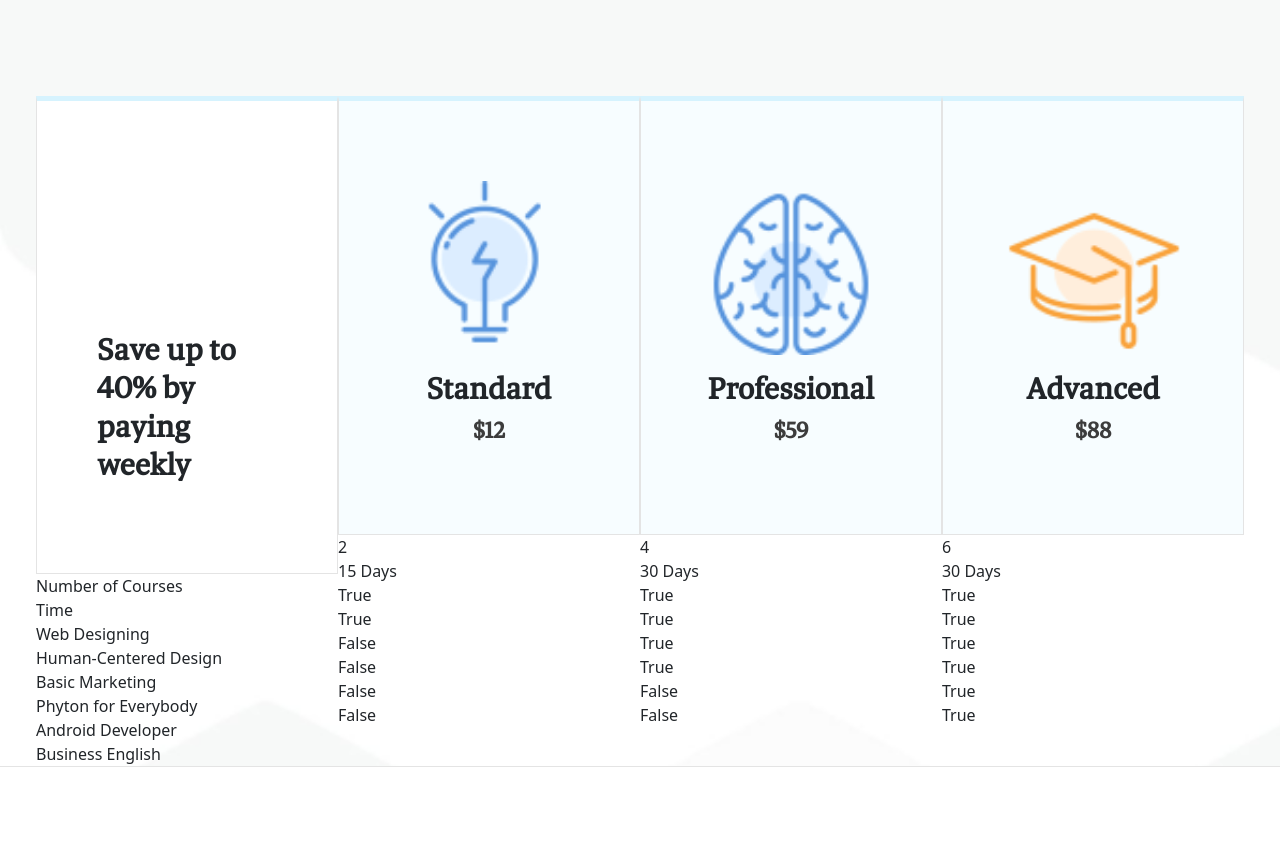
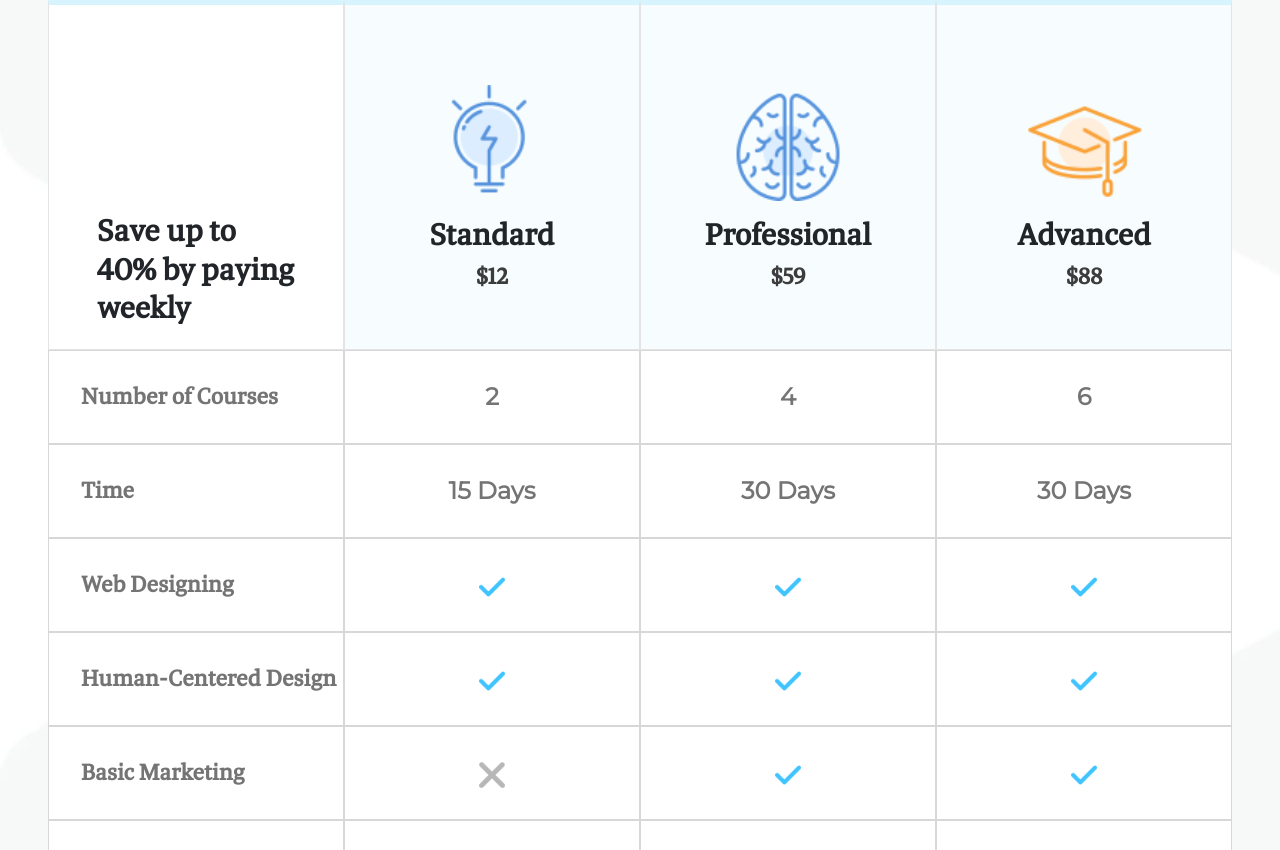
Before and after one commit to lucafranzoi98/proj-html-vuejs, a Vue app: page / in a window 1280 px wide. Shown: the part 7990-8840 px from the top of the page. Built offline with nearby package versions, Linux system fonts and the light colour scheme.

Commit message:
fixing pricing table

```diff
--- a/src/assets/scss/app.scss
+++ b/src/assets/scss/app.scss
@@ -345,7 +345,7 @@ main{
 
    .pricing{
       background-image: url("../img/img/page-background-img.png");
-      margin-top: 16rem;
+      margin-top: 10rem;
       background-size: 3000px;
       border-bottom: 1px solid #e4e4e4;
       margin-bottom: 10rem;
@@ -366,23 +366,26 @@ main{
 
       .save-up{
          border: 1px solid #e4e4e4;
-         background-color: rgba($color: #ffffff, $alpha: 1);
+         background-color: white;
          padding: 5rem 3rem;
          border-top: 5px solid #d6f3fe;
+         height: 350px;
       }
 
       .plans-name{
          background-color: #f7fdff;
          border: 1px solid #e4e4e4;
-         padding: 5rem 3rem;
          border-top: 5px solid #d6f3fe;
+         padding-top: 5rem;
+         padding-bottom: 3rem;
+         height: 350px;
       }
 
       h4{
          font-family: Tasman;
          font-size: 2rem;
          font-weight: 600;
-         margin-top: 9.4rem;
+         margin-top: 8rem;
       }
 
       h5{
@@ -397,6 +400,30 @@ main{
          font-weight: 600;
          color: #3c3c3c;
       }
+
+      .plan-option{
+         border: 1px solid rgb(215, 215, 215);
+         font-family: Tasman;
+         font-size: 1.5rem;
+         padding-left: 2rem;
+         font-weight: 600;
+         color: #747474;
+         padding-top: 1.75rem;
+         padding-bottom: 1.75rem;
+         background-color: white;
+      }
+
+      .plan-data{
+         border: 1px solid rgb(215, 215, 215);
+         font-family: Montserrat;
+         font-size: 1.5rem;
+         font-weight: 600;
+         color: #747474;
+         padding-top: 1.75rem;
+         padding-bottom: 1.75rem;
+         text-align: center;
+         background-color: white;
+      }
    }
 
 }
--- a/src/components/AppPricing.vue
+++ b/src/components/AppPricing.vue
@@ -16,24 +16,30 @@ export default{
       <h2 class="text-center">Pricing Plans</h2>
       <p class="text-center">Lorem ipsum, dolor sit amet consectetur adipisicing elit.</p>
 
-      <div class="row">
+      <div class="d-flex">
          <div class="col-3">
-            <div class="row save-up">
+            <div class="save-up">
                <h4>Save up to 40% by paying weekly</h4>
             </div>
-            <div v-for="option in state.plansOptions.items" class="row">{{ option }}</div>
+            <div class="plan-option" v-for="option in state.plansOptions.items">{{ option }}</div>
          </div>
 
          <div class="col-9">
-            <div class="row">
+            <div class="d-flex">
                <div class="col-4" v-for="plan in state.plans">
-                  <div class="row plans-name text-center">
-                     <img :src="state.getImagePath(plan.img)" class="mb-3">
+                  <div class="plans-name text-center">
+                     <img :src="state.getImagePath(plan.img)" class="mb-3" width="120">
                      <h5>{{ plan.name }}</h5>
                      <h6>{{ plan.price }}</h6>
                   </div>
-                  <div class="row" v-for="item in plan.items">
-                     {{ item }}
+                  <div v-for="item in plan.items">
+                     <div v-show="item != 'True' && item != 'False'" class="plan-data">{{ item }}</div>
+                     <div v-show="item == 'True'" class="plan-data">
+                        <img src="../assets/img/icons/check.png" height="26">
+                     </div>
+                     <div v-show="item == 'False'" class="plan-data">
+                        <img src="../assets/img/icons/close.png" height="26">
+                     </div>
                   </div>
                </div>
             </div>
```
Also changed, not shown: src/assets/img/icons/close.png (added).
